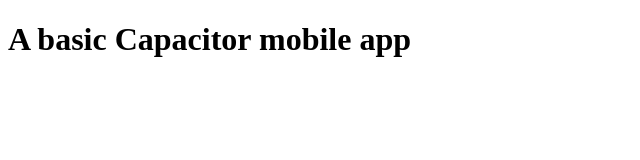
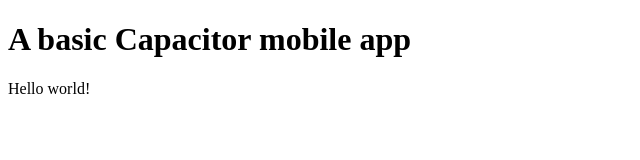
Before and after one commit to Rapid-Fullstack-Development/capacitor-basic-example, a website built with Vite: page src/index.html in a window 1280 px wide. Shown: the whole page, without its empty margins (0-640 px from the left). Built offline with nearby package versions, Linux system fonts and the light colour scheme; some packages are replaced by stand-ins of ours.

Commit message:
Added a message that is set dynamically in the DOM.

```diff
--- a/src/index.html
+++ b/src/index.html
@@ -9,6 +9,7 @@
 </head>
 <body>
     <h1>A basic Capacitor mobile app</h1>
+    <p id="message"></p>
     <script src="./index.js" type="module"></script>
 </body>
 
--- a/src/index.js
+++ b/src/index.js
@@ -1,5 +1,18 @@
-import { SplashScreen } from '@capacitor/splash-screen';
+import { SplashScreen } from "@capacitor/splash-screen";
+
+//
+// Replaces the text of a DOM element.
+//
+function replaceText(selector, text) {
+    const element = document.getElementById(selector)
+    if (element) {
+        element.innerText = text;
+    }
+}
 
 window.addEventListener('DOMContentLoaded', () => {
+
+    replaceText('message', "Hello world!");
+
     SplashScreen.hide();
 });
```
